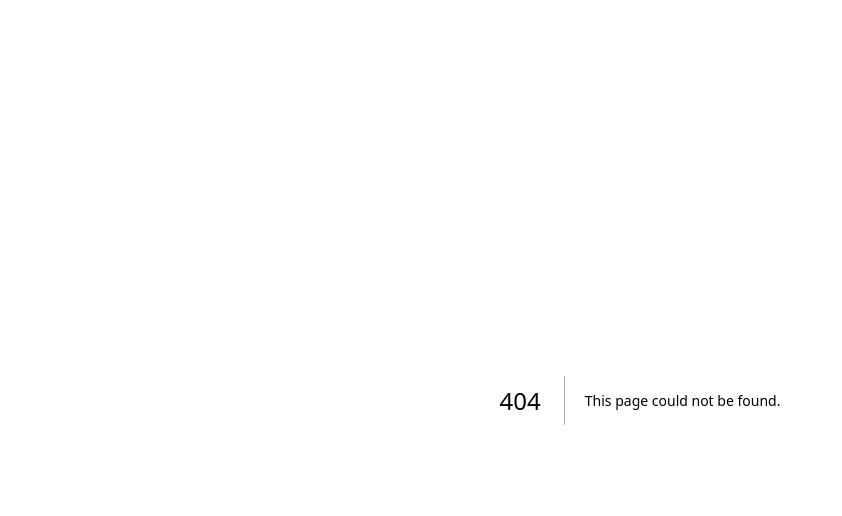
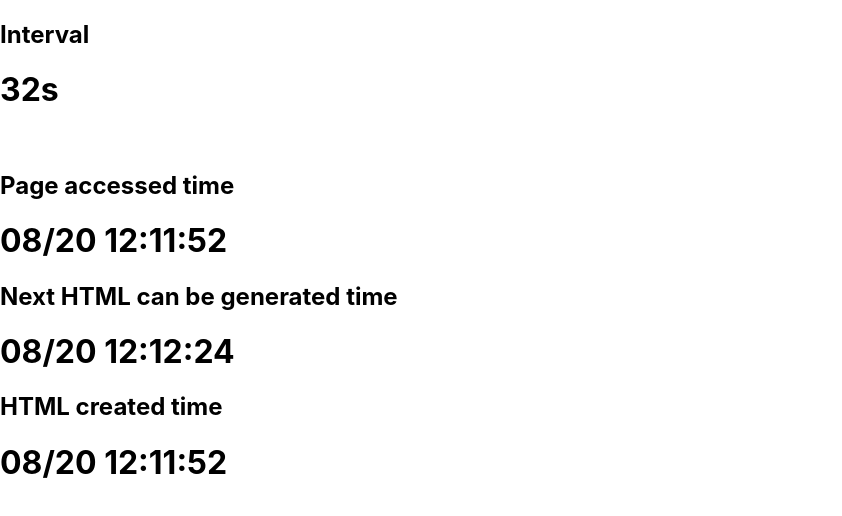
Before and after one commit to uta-livemugi/nextjs-on-cloudrun, a Next.js app: page /isr-sample in a window 1280 px wide. Before the commit this address had no page. Shown: the top 516 px of the page, without its empty margins (0-842 px from the left). Built offline with nearby package versions, Linux system fonts and the light colour scheme.

Commit message:
First Commit

```diff
--- /dev/null
+++ b/pages/isr-sample/index.js
@@ -0,0 +1,55 @@
+import Head from 'next/head'
+import dayjs from 'dayjs'
+import timezone from 'dayjs/plugin/timezone'
+import utc from 'dayjs/plugin/utc'
+
+dayjs.extend(timezone)
+dayjs.extend(utc)
+dayjs.tz.setDefault("Asia/Tokyo")
+
+const intervalSecond = 32
+const formatStyle = "MM/DD HH:mm:ss"
+
+export default function Home({ createdAt, nextCreatedAt }) {
+  return (
+    <div className="container">
+      <Head>
+        <title>Hello ISR sample</title>
+        <meta name="description" content="Generated by create next app" />
+        <link rel="icon" href="/favicon.ico" />
+      </Head>
+
+      <main>
+        <h2>Interval</h2>
+        <h1>{intervalSecond}s</h1>
+        <br />
+        <h2>Page accessed time</h2>
+        <h1>
+          {dayjs().tz().format(formatStyle)}
+        </h1>
+        <h2>Next HTML can be generated time</h2>
+        <h1>
+          {nextCreatedAt}
+        </h1>
+        <h2>HTML created time</h2>
+        <h1>
+          {createdAt}
+        </h1>
+      </main>
+    </div>
+  )
+}
+
+export async function getStaticProps() {
+  const currentTime = dayjs().tz()
+  const createdAt = currentTime.format(formatStyle)
+  const nextCreatedAt = currentTime.add(intervalSecond, 's').format(formatStyle)
+
+  return {
+    props: {
+      createdAt,
+      nextCreatedAt,
+    },
+    revalidate: intervalSecond,
+  }
+}
```
Also changed, not shown: pages/isr-sample/_app.js (added, +7 -0 lines).
